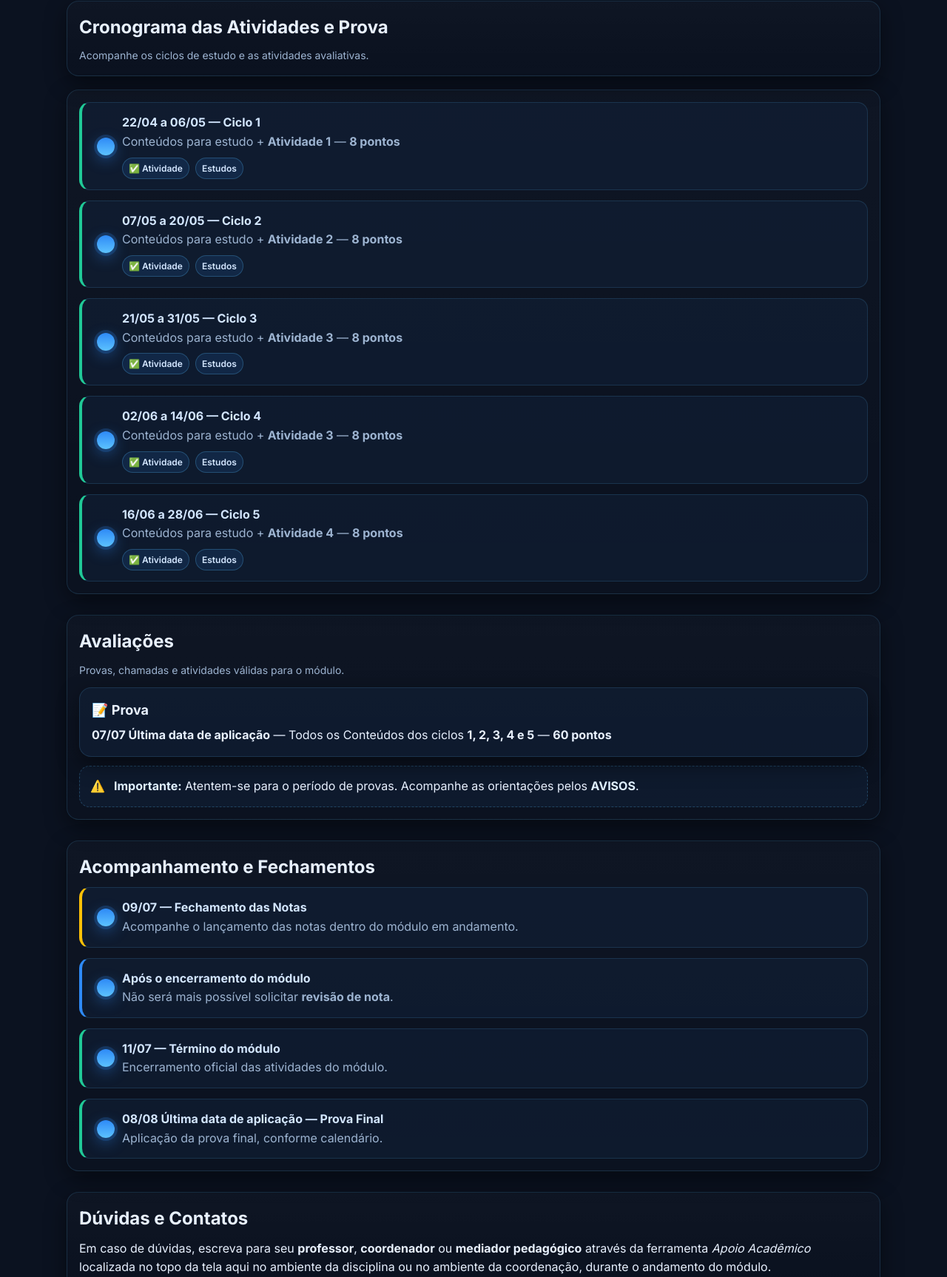
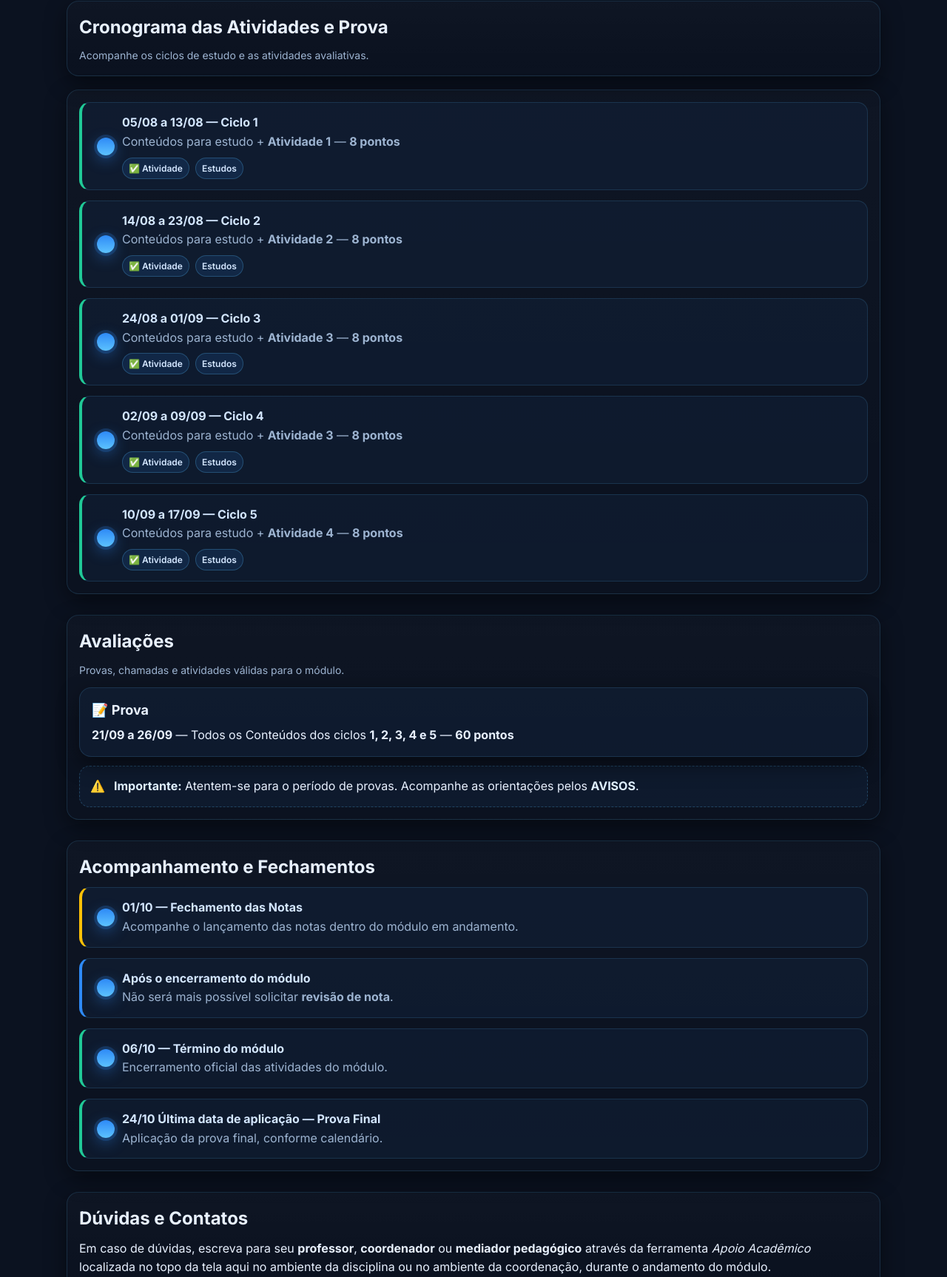
Before and after one commit to geadsystem8-alt/home-lxp, a plain HTML site: page ei.html in a window 1280 px wide. Shown: the part 231-1957 px from the top of the page at 74% size. Drawn offline with Linux system fonts and the light colour scheme.

Commit message:
Atualização de datas para 2026.3

```diff
--- a/ei.html
+++ b/ei.html
@@ -165,27 +165,27 @@
         <div class="card" style="grid-column: span 12;">
           <div class="timeline">
             <div class="item ok">
-              <div class="when">22/04 a 06/05 — Ciclo 1 </div>
+              <div class="when">05/08 a 13/08 — Ciclo 1 </div>
               <div class="what">Conteúdos para estudo + <strong>Atividade 1</strong> — <strong>8 pontos</strong></div>
               <div class="tags"><span class="tag">✅ Atividade</span><span class="tag">Estudos</span></div>
             </div>
             <div class="item ok">
-              <div class="when">07/05 a 20/05 — Ciclo 2</div>
+              <div class="when">14/08 a 23/08 — Ciclo 2</div>
               <div class="what">Conteúdos para estudo + <strong>Atividade 2</strong> — <strong>8 pontos</strong></div>
               <div class="tags"><span class="tag">✅ Atividade</span><span class="tag">Estudos</span></div>
             </div>
             <div class="item ok">
-              <div class="when">21/05 a 31/05 — Ciclo 3</div>
+              <div class="when">24/08 a 01/09 — Ciclo 3</div>
               <div class="what">Conteúdos para estudo + <strong>Atividade 3</strong> — <strong>8 pontos</strong></div>
               <div class="tags"><span class="tag">✅ Atividade</span><span class="tag">Estudos</span></div>
             </div>
             <div class="item ok">
-              <div class="when">02/06 a 14/06 — Ciclo 4</div>
+              <div class="when">02/09 a 09/09 — Ciclo 4</div>
               <div class="what">Conteúdos para estudo + <strong>Atividade 3</strong> — <strong>8 pontos</strong></div>
               <div class="tags"><span class="tag">✅ Atividade</span><span class="tag">Estudos</span></div>
             </div>
             <div class="item ok">
-              <div class="when">16/06 a 28/06 — Ciclo 5</div>
+              <div class="when">10/09 a 17/09 — Ciclo 5</div>
               <div class="what">Conteúdos para estudo + <strong>Atividade 4</strong> — <strong>8 pontos</strong></div>
               <div class="tags"><span class="tag">✅ Atividade</span><span class="tag">Estudos</span></div>
             </div>
@@ -203,7 +203,7 @@
           <div class="grid" style="grid-template-columns: repeat(12, 1fr); gap:12px">
             <div class="card" style="grid-column: span 12; background:rgba(18,32,56,.6)">
               <h3>📝 Prova</h3>
-              <p><strong>07/07 Última data de aplicação</strong> — Todos os Conteúdos dos ciclos <strong>1, 2, 3, 4 e 5</strong> — <strong>60 pontos</strong></p>
+              <p><strong>21/09 a 26/09</strong> — Todos os Conteúdos dos ciclos <strong>1, 2, 3, 4 e 5</strong> — <strong>60 pontos</strong></p>
             </div>
           </div>
 
@@ -223,7 +223,7 @@
           <h2 id="acompanhamento-title" style="margin:0 0 8px">Acompanhamento e Fechamentos</h2>
           <div class="timeline">
             <div class="item warn">
-              <div class="when">09/07 — Fechamento das Notas</div>
+              <div class="when">01/10 — Fechamento das Notas</div>
               <div class="what">Acompanhe o lançamento das notas dentro do módulo em andamento.</div>
             </div>
             <div class="item alert">
@@ -231,11 +231,11 @@
               <div class="what">Não será mais possível solicitar <strong>revisão de nota</strong>.</div>
             </div>
             <div class="item ok">
-              <div class="when">11/07 — Término do módulo</div>
+              <div class="when">06/10 — Término do módulo</div>
               <div class="what">Encerramento oficial das atividades do módulo.</div>
             </div>
             <div class="item ok">
-              <div class="when">08/08 Última data de aplicação — Prova Final</div>
+              <div class="when">24/10 Última data de aplicação — Prova Final</div>
               <div class="what">Aplicação da prova final, conforme calendário.</div>
             </div>
           </div>
```
Also changed, not shown: index.html (+8 -8 lines), tecnico.html (+8 -8 lines).
